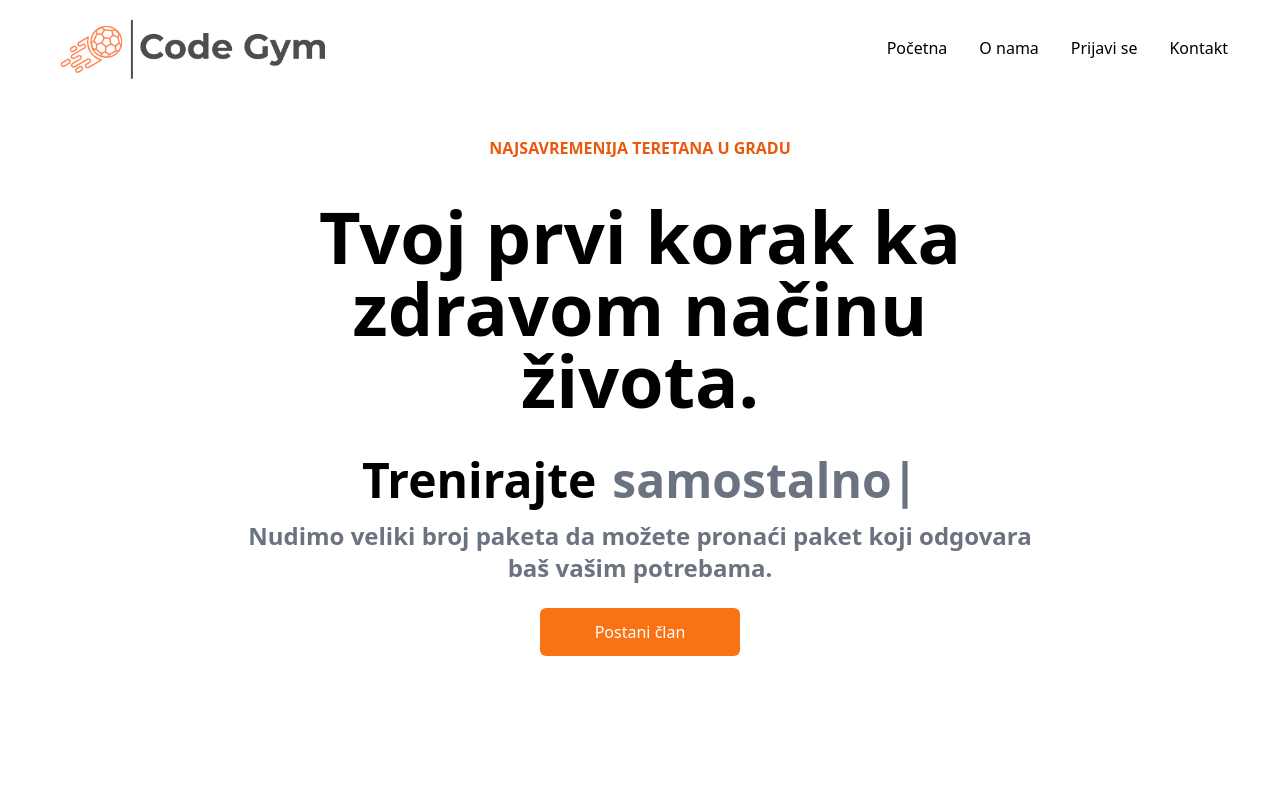
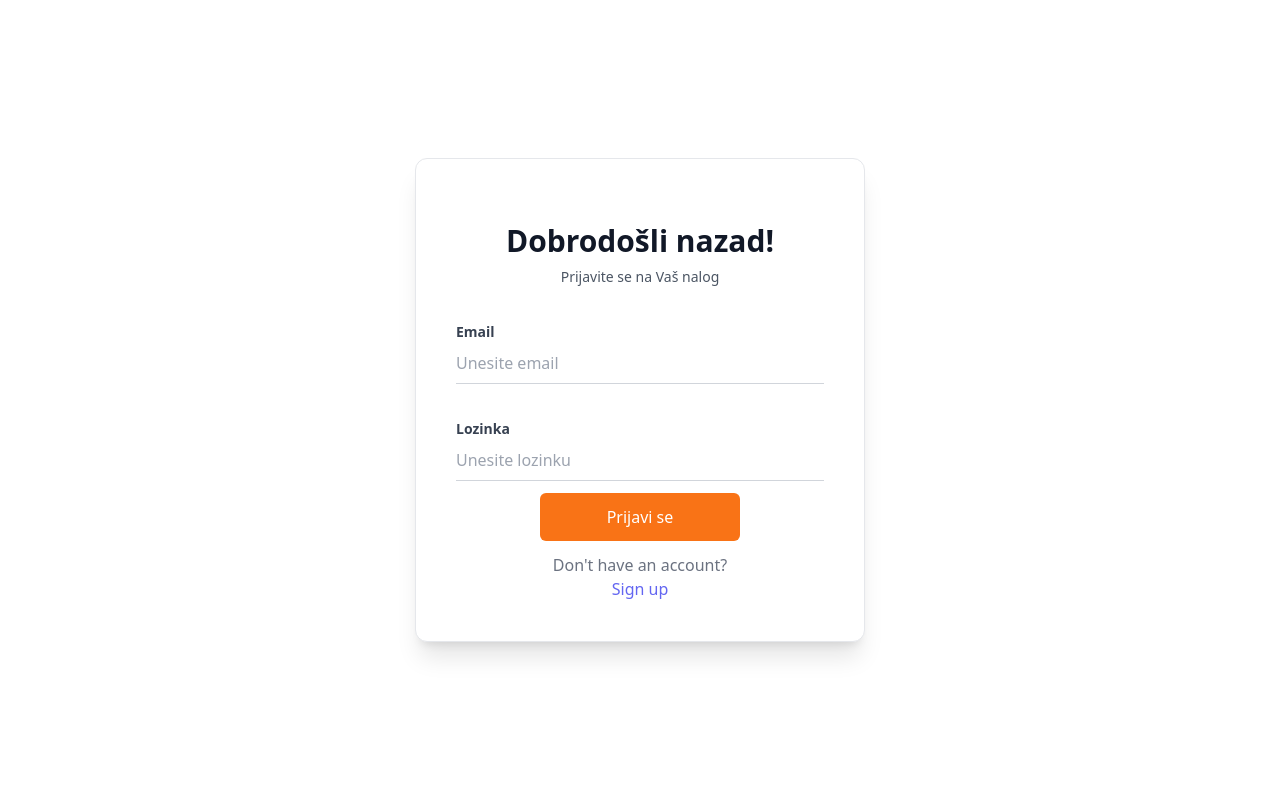
Before and after one commit to NikolinaPavkovic/TrainingApplication, a React (Create React App) app in the folder frontend/: page /login in a window 1280 px wide. Shown: the top 800 px of the page. Built offline with nearby package versions, Linux system fonts and the light colour scheme.

Commit message:
feat: login page design

```diff
--- a/frontend/package.json
+++ b/frontend/package.json
@@ -9,7 +9,9 @@
     "react": "^18.2.0",
     "react-dom": "^18.2.0",
     "react-icons": "^4.4.0",
+    "react-router-dom": "^6.3.0",
     "react-scripts": "5.0.1",
+    "react-scroll": "^1.8.7",
     "react-typed": "^1.2.0",
     "web-vitals": "^2.1.4"
   },
--- a/frontend/src/App.js
+++ b/frontend/src/App.js
@@ -1,21 +1,13 @@
 import { Component } from 'react';
-import Cards from './components/cards';
-import Footer from './components/footer';
-import Hero from './components/hero';
-import Info from './components/info';
-import Navbar from './components/navbar';
-import Newsletter from './components/newsletter';
+import FrontPage from './components/pages/frontPage';
+import { Link } from 'react-router-dom';
 
 
 class App extends Component{
   render() {
     return (
       <div>
-        <Navbar />
-        <Hero />
-        <Info />
-        <Cards />
-        <Footer />
+        <FrontPage />
       </div>
     )
   }
--- a/frontend/src/components/footer.js
+++ b/frontend/src/components/footer.js
@@ -10,7 +10,7 @@ import Logo from '../assets/logo.jpg'
 
 const Footer = () =>{
     return (
-        <div className='max-w-[1240] mx-auto bg-gray-500 py-16 md:px-40 px-4 grid lg:grid-cols-3 gap-8 text-white'>
+        <div className='max-w-[1240] mx-auto bg-gray-500 py-16 md:px-40 px-4 grid lg:grid-cols-3 gap-8 text-white' id='contact'>
             <div>
                 <img src={Logo} alt='/' className='md:w-72'/>
             </div>
--- a/frontend/src/components/hero.js
+++ b/frontend/src/components/hero.js
@@ -3,7 +3,7 @@ import Typed from 'react-typed';
 
 const Hero = () => {
     return(
-        <div className=''>
+        <div id='home'>
             <div className='max-w-[800px] mt-[-96px] w-full h-screen text-center mx-auto flex flex-col justify-center'>
                 <p className='text-orange-600 font-bold p-4 uppercase'>Najsavremenija teretana u gradu</p>
                 <h1 className='md:text-7xl sm:text-6xl text-4xl font-bold md:py-6'>Tvoj prvi korak ka zdravom načinu života.</h1>
--- a/frontend/src/components/info.js
+++ b/frontend/src/components/info.js
@@ -3,7 +3,7 @@ import Vezba from '../assets/img1.jpg'
 
 const Info = () => {
     return (
-        <div className='w-full bg-gray-500 py-16 px-4'>
+        <div className='w-full bg-gray-500 py-16 px-4' id='about'>
             <div className='max-w-[1240px] mx-auto grid md:grid-cols-2'>
                 <img className='p-4' src={Vezba} alt="/" />
                 <div className='flex flex-col justify-center p-2 gap-2'>
--- a/frontend/src/components/navbar.js
+++ b/frontend/src/components/navbar.js
@@ -1,6 +1,8 @@
 import React, {useState} from 'react';
 import {AiOutlineClose, AiOutlineMenu} from 'react-icons/ai'
 import Logo from '../assets/logo.jpg'
+import {Link as Link1} from 'react-scroll'
+import {Link as Link2} from 'react-router-dom'
 
 const Navbar = () => {
 
@@ -14,10 +16,10 @@ const Navbar = () => {
         <div className='flex justify-between items-center px-4 h-24 max-w-[1240px] mx-auto'>
             <img src={Logo} alt="Code gym" />
             <ul className='hidden md:flex'>
-                <li className='p-4'>Početna</li>
-                <li className='p-4'>O nama</li>
-                <li className='p-4'>Prijavi se</li>
-                <li className='p-4'>Kontakt</li>
+                <li className='p-4 hover:scale-110 hover:cursor-pointer'> <Link1 activeClass='active' to='home' spy={true} smooth={true}>Početna </Link1></li>
+                <li className='p-4 hover:scale-110 hover:cursor-pointer'> <Link1 to='about' spy={true} smooth={true}> O nama </Link1></li>
+                <li className='p-4 hover:scale-110 hover:cursor-pointer'> <Link2 to='/login'> Prijavi se </Link2></li>
+                <li className='p-4 hover:scale-110 hover:cursor-pointer'> <Link1 to='contact' spy={true} smooth={true}>Kontakt </Link1></li>
             </ul>
             <div onClick={handleNav} className='block md:hidden'>
                 {!nav ? <AiOutlineClose size={20}/> : <AiOutlineMenu size={20}/> }
--- /dev/null
+++ b/frontend/src/components/pages/frontPage.js
@@ -0,0 +1,20 @@
+import React from 'react';
+import Cards from '../cards';
+import Footer from '../footer';
+import Hero from '../hero';
+import Info from '../info';
+import Navbar from '../navbar';
+import { Link } from 'react-router-dom';
+
+const FrontPage = () => {
+    return (
+        <div>
+            <Navbar />
+            <Hero />
+            <Info />
+            <Cards />
+            <Footer />
+        </div>
+    )
+}
+export default FrontPage;
--- /dev/null
+++ b/frontend/src/components/pages/loginPage.js
@@ -0,0 +1,37 @@
+import React from 'react';
+import Navbar from '../navbar';
+
+const Login = () => {
+    return(
+        <div class="max-w-[1240] min-h-screen flex items-center justify-center px-4 sm:px-6 lg:px-8">
+	        <div class="max-w-[450px] w-full p-10 bg-white rounded-xl z-10 shadow-xl border">
+		        <div class="text-center">
+			        <h2 class="mt-6 text-3xl font-bold text-gray-900">Dobrodošli nazad!</h2>
+			        <p class="mt-2 text-sm text-gray-600">Prijavite se na Vaš nalog</p>
+		        </div>
+                <form class="mt-8">
+                    <div>
+                        <label class="text-sm font-bold text-gray-700">Email</label>
+                        <input class=" w-full text-base py-2 border-b border-gray-300 focus:outline-none focus:border-orange-500" type="" placeholder='Unesite email'/>
+                    </div>
+                    <div class="mt-8">
+                        <label class="text-sm font-bold text-gray-700">
+                            Lozinka
+                        </label>
+                        <input class="w-full content-center text-base py-2 border-b border-gray-300 focus:outline-none focus:border-orange-500" type="" placeholder="Unesite lozinku"/>
+                    </div>
+                    <div className='flex flex-col items-center justify-center'>
+                        <button type="submit" class="bg-orange-500 w-[200px] rounded-md font-medium my-3 py-3 text-white">
+                            Prijavi se
+                        </button>
+                    </div>
+                    <p class='flex flex-col items-center justify-center text-center text-md text-gray-500'>
+				        <span>Don't have an account?</span>
+				        <a href='/register' class='text-indigo-500 hover:underline cursor-pointer'>Sign up</a>
+			        </p>
+                </form>
+	        </div>
+        </div>
+    )
+}
+export default Login;
--- a/frontend/src/index.js
+++ b/frontend/src/index.js
@@ -2,10 +2,16 @@ import React from 'react';
 import ReactDOM from 'react-dom/client';
 import './index.css';
 import App from './App';
+import FrontPage from './components/pages/frontPage';
+import Login from './components/pages/loginPage';
+import { BrowserRouter, Routes, Route } from 'react-router-dom';
 
 const root = ReactDOM.createRoot(document.getElementById('root'));
 root.render(
-  <React.StrictMode>
-    <App />
-  </React.StrictMode>
+  <BrowserRouter >
+    <Routes>
+      <Route path="/" element={<App />} />
+      <Route path="login" element={<Login />} />
+    </Routes>
+  </BrowserRouter>
 );
```
Also changed, not shown: 1 other file (tests, documents, lock files or other folders).
